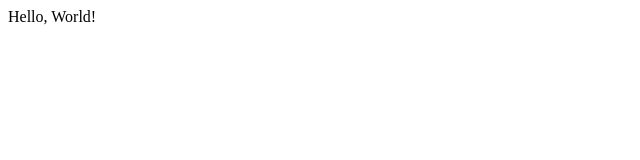
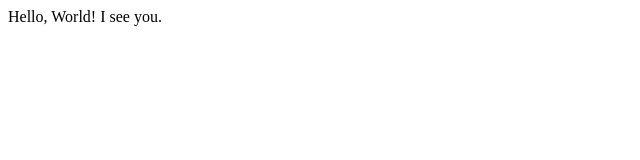
Before and after one commit to sweith/cpst-342-project, a plain HTML site: page index.html in a window 1280 px wide. Shown: the full height of the page, 0-640 px from the left. Drawn offline with Linux system fonts and the light colour scheme.

Commit message:
First commit from WebStorm

```diff
--- a/index.html
+++ b/index.html
@@ -3,6 +3,6 @@
   <meta charset="UTF-8">
   <title>Page title</title>
   <body>
-    Hello, World!
+    Hello, World! I see you.
   </body>
 </html>
```
